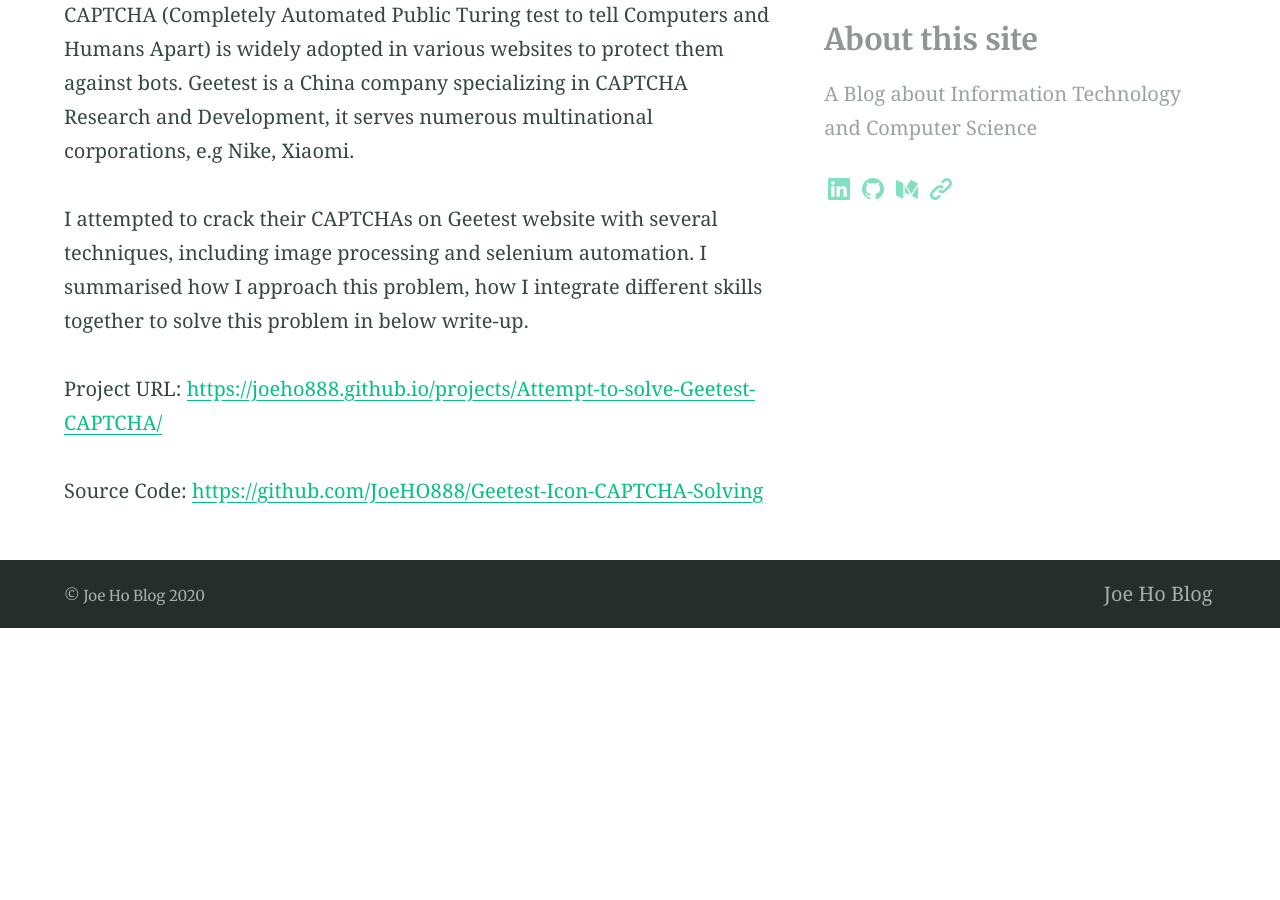
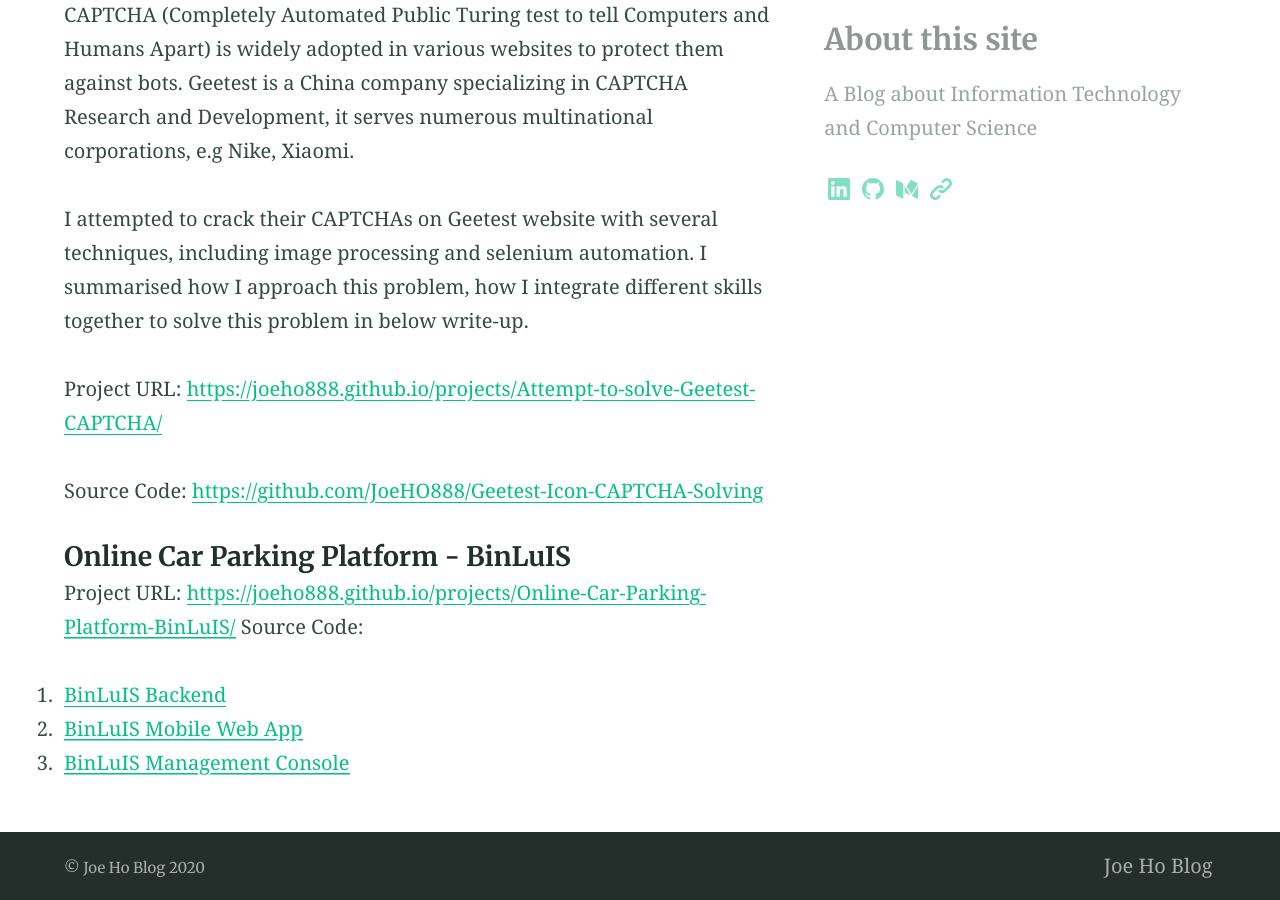
Before and after one commit to JoeHO888/JoeHo888.github.io, a Jekyll site: the page built from projects.md, in a window 1280 px wide and 900 px high, scrolled down 820 px. Built offline with Jekyll 4.4.1, drawn with Linux system fonts in a browser that asks for light colours; our own code applies the rules of GitHub Pages for plain Markdown files; before the commit the page ends 1448 px from its top, so only the background shows below that.

Commit message:
Update Project Landing Page

```diff
--- a/projects.md
+++ b/projects.md
@@ -18,3 +18,10 @@
 Project URL: [https://joeho888.github.io/projects/Attempt-to-solve-Geetest-CAPTCHA/](https://joeho888.github.io/projects/Attempt-to-solve-Geetest-CAPTCHA/)
 
 Source Code: [https://github.com/JoeHO888/Geetest-Icon-CAPTCHA-Solving](https://github.com/JoeHO888/Geetest-Icon-CAPTCHA-Solving)
+
+#### Online Car Parking Platform - BinLuIS
+Project URL: [https://joeho888.github.io/projects/Online-Car-Parking-Platform-BinLuIS/](https://joeho888.github.io/projects/Online-Car-Parking-Platform-BinLuIS/)
+Source Code:
+1. [BinLuIS Backend](https://github.com/BinLuIS/ParkingSystemManagementConsole)
+2. [BinLuIS Mobile Web App](https://github.com/BinLuIS/ParkingMobileWebApp)
+3. [BinLuIS Management Console](https://github.com/BinLuIS/ParkingSystemManagementConsole)
```
